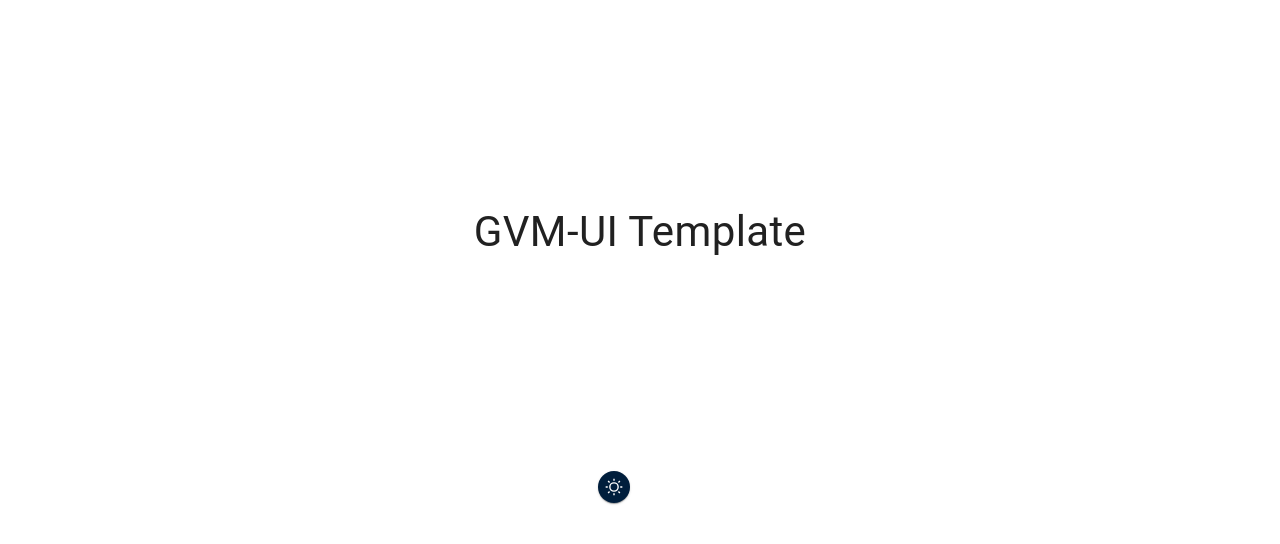
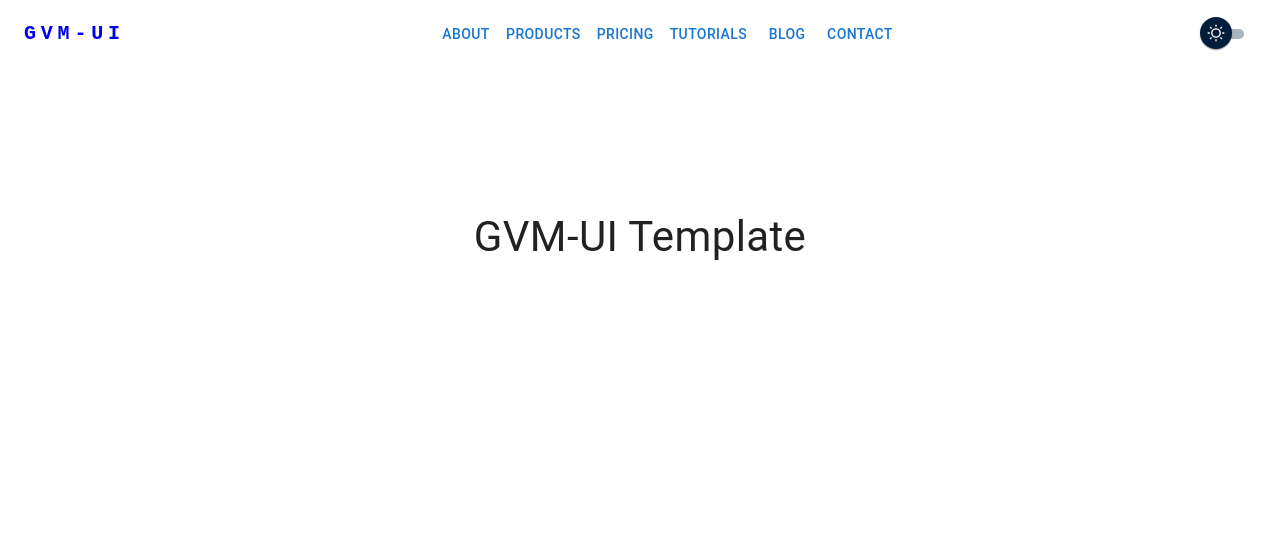
Before and after one commit to gviktoriia/gvm-ui, a Next.js app: page / in a window 1280 px wide. Shown: the top 544 px of the page. Built offline with nearby package versions, Linux system fonts and the light colour scheme.

Commit message:
Navbar created

```diff
--- a/package.json
+++ b/package.json
@@ -12,6 +12,7 @@
     "@emotion/cache": "^11.11.0",
     "@emotion/react": "^11.11.4",
     "@emotion/styled": "^11.11.5",
+    "@mui/icons-material": "^5.15.15",
     "@mui/material": "^5.15.15",
     "@mui/material-nextjs": "^5.15.11",
     "next": "^14.2.1",
--- a/src/app/components/ModeSwitcher.tsx
+++ b/src/app/components/ModeSwitcher.tsx
@@ -1,8 +1,6 @@
 "use client";
 
 import { Switch } from "@mui/material";
-
-//  TODO: Fix the switch-track background color
 
 interface ModeSwitcherProps {
   mode: string;
@@ -19,9 +17,7 @@ const ModeSwitcher: React.FC<ModeSwitcherProps> = ({ mode, toggle }) => {
         marginRight: "auto",
         width: 62,
         height: 34,
-        padding: 7,
         "& .MuiSwitch-switchBase": {
-          margin: 1,
           padding: 0,
           transform: "translateX(6px)",
           "&.Mui-checked": {
--- /dev/null
+++ b/src/app/components/Navbar.tsx
@@ -0,0 +1,158 @@
+"use client";
+
+import React from "react";
+import AppBar from "@mui/material/AppBar";
+import Box from "@mui/material/Box";
+import Toolbar from "@mui/material/Toolbar";
+import IconButton from "@mui/material/IconButton";
+import Typography from "@mui/material/Typography";
+import MenuIcon from "@mui/icons-material/Menu";
+import Container from "@mui/material/Container";
+import Button from "@mui/material/Button";
+import {
+  Divider,
+  Drawer,
+  List,
+  ListItem,
+  ListItemButton,
+  ListItemText,
+} from "@mui/material";
+import ModeSwitcher from "./ModeSwitcher";
+
+interface NavbarProps {
+  mode: string;
+  toggle: () => void;
+}
+
+const pages = ["About", "Products", "Pricing", "Tutorials", "Blog", "Contact"];
+const drawerWidth = 240;
+
+const Navbar = ({ mode, toggle }: NavbarProps) => {
+  const [mobileOpen, setMobileOpen] = React.useState(false);
+  const handleDrawerToggle = () => {
+    setMobileOpen((prevState) => !prevState);
+  };
+
+  const drawer = (
+    <Box onClick={handleDrawerToggle} sx={{ textAlign: "center" }}>
+      <Typography variant="h6" sx={{ my: 2 }}>
+        GVM-UI
+      </Typography>
+      <Divider
+        sx={{
+          backgroundColor: "divider",
+        }}
+      />
+      <List>
+        {pages.map((item) => (
+          <ListItem key={item} disablePadding>
+            <ListItemButton sx={{ textAlign: "center" }}>
+              <ListItemText primary={item} />
+            </ListItemButton>
+          </ListItem>
+        ))}
+      </List>
+    </Box>
+  );
+
+  return (
+    <>
+      <nav>
+        <Drawer
+          variant="temporary"
+          open={mobileOpen}
+          onClose={handleDrawerToggle}
+          ModalProps={{
+            keepMounted: true,
+          }}
+          sx={{
+            display: { xs: "block", md: "none" },
+            "& .MuiDrawer-paper": {
+              boxSizing: "border-box",
+              width: drawerWidth,
+            },
+          }}
+        >
+          {drawer}
+        </Drawer>
+      </nav>
+      <AppBar
+        position="static"
+        sx={{ background: "transparent", boxShadow: "none" }}
+      >
+        <Container maxWidth="xl">
+          <Toolbar disableGutters>
+            <Typography
+              variant="h6"
+              noWrap
+              component="a"
+              href="#app-bar-with-responsive-menu"
+              sx={{
+                mr: 2,
+                display: { xs: "none", md: "flex" },
+                fontFamily: "monospace",
+                fontWeight: 700,
+                letterSpacing: ".3rem",
+                color: "text",
+                textDecoration: "none",
+              }}
+            >
+              GVM-UI
+            </Typography>
+            <Box sx={{ flexGrow: 1, display: { xs: "flex", md: "none" } }}>
+              <IconButton
+                size="large"
+                aria-label="account of current user"
+                aria-controls="menu-appbar"
+                aria-haspopup="true"
+                onClick={handleDrawerToggle}
+                sx={{ color: "text" }}
+              >
+                <MenuIcon />
+              </IconButton>
+            </Box>
+            <Typography
+              variant="h5"
+              noWrap
+              component="a"
+              href="#app-bar-with-responsive-menu"
+              sx={{
+                mr: 2,
+                display: { xs: "flex", md: "none" },
+                flexGrow: 1,
+                fontFamily: "monospace",
+                fontWeight: 700,
+                letterSpacing: ".3rem",
+                color: "text",
+                textDecoration: "none",
+              }}
+            >
+              GVM-UI
+            </Typography>
+            <Box
+              sx={{
+                flexGrow: 1,
+                display: { xs: "none", md: "flex" },
+                justifyContent: "center",
+              }}
+            >
+              {pages.map((page) => (
+                <Button
+                  key={page}
+                  sx={{ my: 2, color: "text", display: "block" }}
+                >
+                  {page}
+                </Button>
+              ))}
+            </Box>
+            <Box sx={{ flexGrow: 0 }}>
+              <ModeSwitcher mode={mode} toggle={toggle} />
+            </Box>
+          </Toolbar>
+        </Container>
+      </AppBar>
+    </>
+  );
+};
+
+export default Navbar;
--- a/src/app/layout.tsx
+++ b/src/app/layout.tsx
@@ -1,11 +1,13 @@
 "use client";
 
-import { CssBaseline, PaletteMode, Switch } from "@mui/material";
+import { CssBaseline, PaletteMode } from "@mui/material";
 import { ThemeProvider, createTheme } from "@mui/material/styles";
 import { useMemo, useState } from "react";
 import { getDesignTokens } from "../../theme/theme";
 import Head from "next/head";
 import ModeSwitcher from "./components/ModeSwitcher";
+import Navbar from "./components/Navbar";
+import Home from "./page";
 
 export default function RootLayout({
   children,
@@ -31,12 +33,12 @@ export default function RootLayout({
         }}
       >
         <ThemeProvider theme={theme}>
-          {children}
           <CssBaseline />
-          <ModeSwitcher
+          <Navbar
             mode={mode}
             toggle={() => setMode(mode === "light" ? "dark" : "light")}
           />
+          {children}
         </ThemeProvider>
       </body>
     </html>
--- a/src/app/page.tsx
+++ b/src/app/page.tsx
@@ -3,6 +3,7 @@ import { Box, Typography } from "@mui/material";
 
 export default function Home() {
   return (
+    <>
       <Box
         display="flex"
         flexDirection="column"
@@ -13,17 +14,17 @@ export default function Home() {
           minHeight: "42vh",
           textAlign: "center",
           justifyContent: "center",
-        padding: "200px",
         }}
       >
         <Typography
           sx={{
-          fontSize: "42px",
+            fontSize: { lg: "42px", md: "30px", xs: "22px" },
             weight: "700",
           }}
         >
           GVM-UI Template
         </Typography>
       </Box>
+    </>
   );
 }
```
Also changed, not shown: 1 other file (tests, documents, lock files or other folders). Lines whose indentation alone changed are shown as unchanged.
